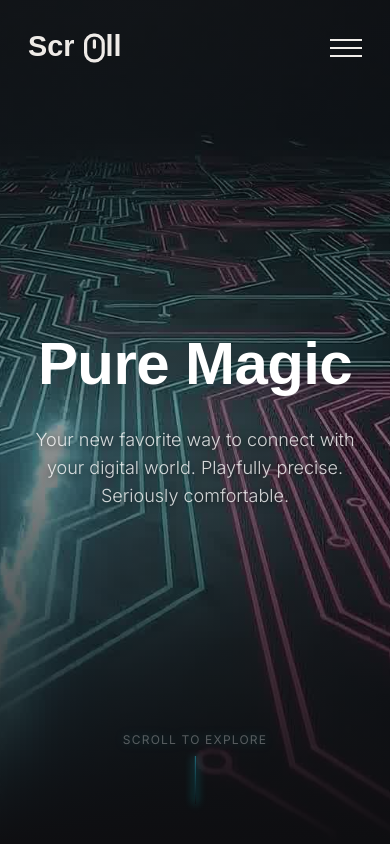
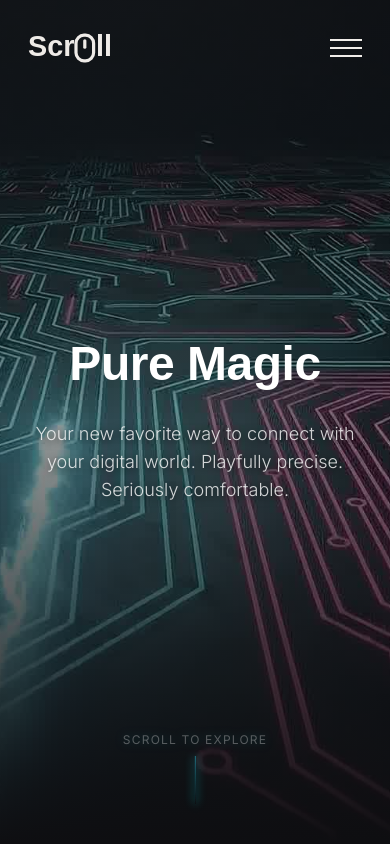
Before and after one commit to Manoselvavijay/scroll-to-explore, a Next.js app: page / in a window 390 px wide. Shown: the top 844 px of the page. Built offline with nearby package versions, Linux system fonts and the light colour scheme; a web font is replaced by a local one.

Commit message:
Final mobile polish: Logo spacing, Hero text size, and verified 320-425px support

```diff
--- a/src/components/Hero.tsx
+++ b/src/components/Hero.tsx
@@ -161,7 +161,7 @@ export function Hero() {
                     initial={{ opacity: 0, y: 30, filter: "blur(10px)" }}
                     animate={{ opacity: 1, y: 0, filter: "blur(0px)" }}
                     transition={{ duration: 1, ease: "easeOut" }}
-                    className="text-6xl md:text-9xl font-bold text-white drop-shadow-[0_0_20px_rgba(0,0,0,0.8)]"
+                    className="text-5xl md:text-9xl font-bold text-white drop-shadow-[0_0_20px_rgba(0,0,0,0.8)]"
                 >
                     Pure Magic
                 </motion.h1>
```
Also changed, not shown: public/scroll-logo.svg.
